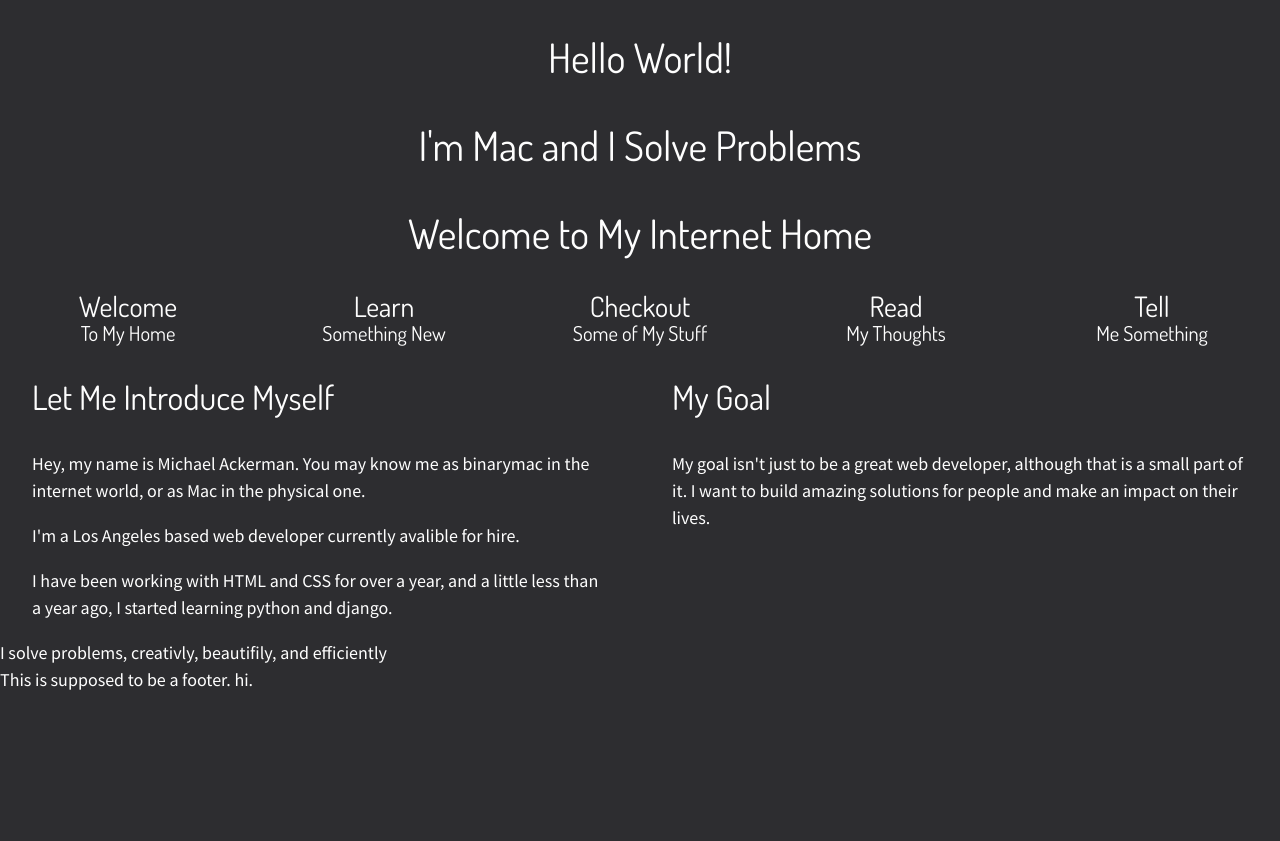
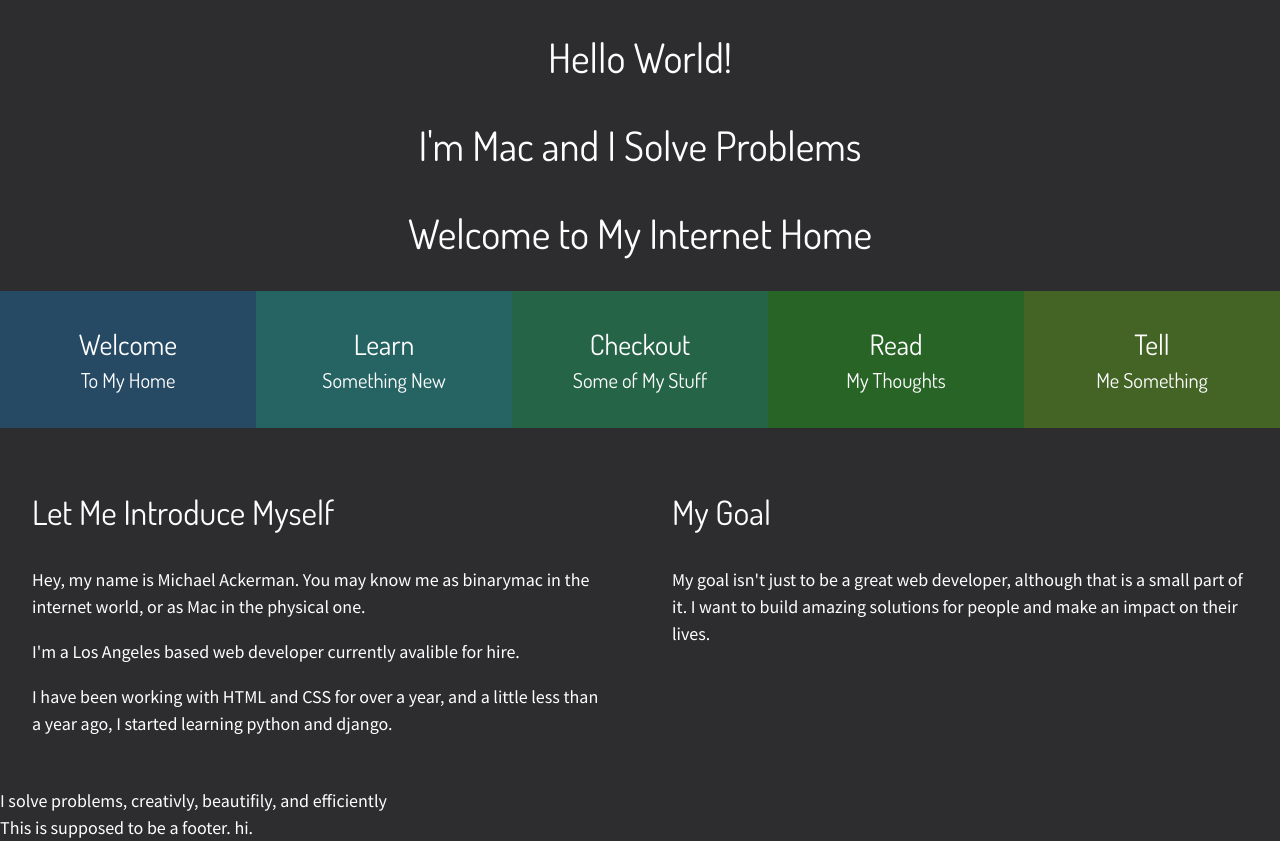
Before and after one commit to macrman/binarymac, a Django app: page / in a window 1280 px wide. Before the commit the page ends 690 px from the top, so only its background shows below. Run offline with Django 3.2, Linux system fonts and the light colour scheme; some libraries are stand-ins or nearby versions.

Commit message:
stylized the nav

```diff
--- a/binarymac/static/css/main.css
+++ b/binarymac/static/css/main.css
@@ -146,7 +146,7 @@ h1, h2, h3, h4, h5, h6 {
 
 .col {
     float: left;
-    padding: 0 2.5%;
+    padding: 2.5%;
 }
 
 
@@ -190,14 +190,27 @@ h1, h2, h3, h4, h5, h6 {
     text-decoration: none;
     color:#fefefe;
     font-family: 'Dosis',sans-serif;
-    line-height: 1.1;
     text-align:center;
 }
 
 .menu-big, .menu-small {
     display: block;
 }
-
+#welcome{
+    background:#264964;
+}
+#learn{
+    background:#266464;
+}
+#look{
+    background:#266448;
+}
+#read{
+    background:#276426;
+}
+#talk{
+    background:#436425;
+}
 /*
    Masthead
 */
--- a/binarymac/templates/base.html
+++ b/binarymac/templates/base.html
@@ -27,11 +27,11 @@
                 </div>
             </section>
             <nav id="main-nav" class="clearfix">
-                <a class="col span_1_of_5" href="{% url home_view %}">
+                <a id="welcome" class="col span_1_of_5" href="{% url home_view %}">
                     <span class="menu-big grande">Welcome</span>
                     <span class="menu-small short">To My Home</span>
                 </a>
-                <a class="col span_1_of_5" href="{% url home_view %}">
+                <a id="learn" class="col span_1_of_5" href="{% url home_view %}">
                     <span class="menu-big grande">Learn</span>
                     <span class="menu-small short">Something New</span>
                 </a>
```
Also changed, not shown: 2 other files.
